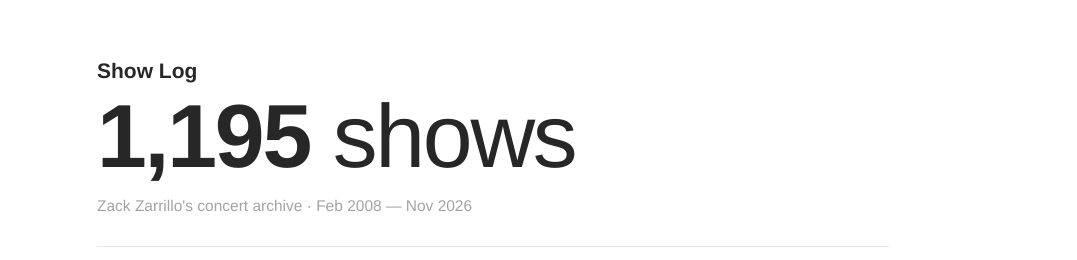
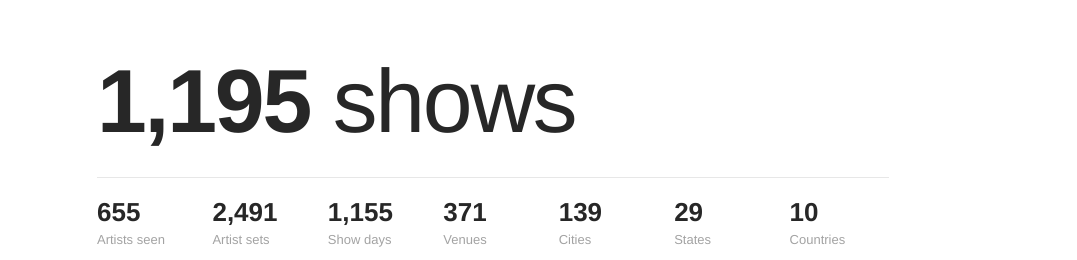
Before and after one commit to zzarrillo/show-log, a plain HTML site: page index.html in a window 1280 px wide. Shown: the top 260 px of the page, 203-1280 px from the left. Drawn offline with Linux system fonts and the light colour scheme.

Commit message:
Show Log: remove Show Log eyebrow and subtitle lines

```diff
--- a/index.html
+++ b/index.html
@@ -188,9 +188,7 @@
 
   <!-- ================= HEAD ================= -->
   <header>
-    <p class="pagetitle">Show Log</p>
     <h1 class="bignum">1,195 <span class="unit">shows</span></h1>
-    <p class="daterange">Zack Zarrillo's concert archive · Feb 2008 — Nov 2026</p>
     <div class="stats">
       <div class="stat"><b>655</b><span>Artists seen</span></div>
       <div class="stat"><b>2,491</b><span>Artist sets</span></div>
```
